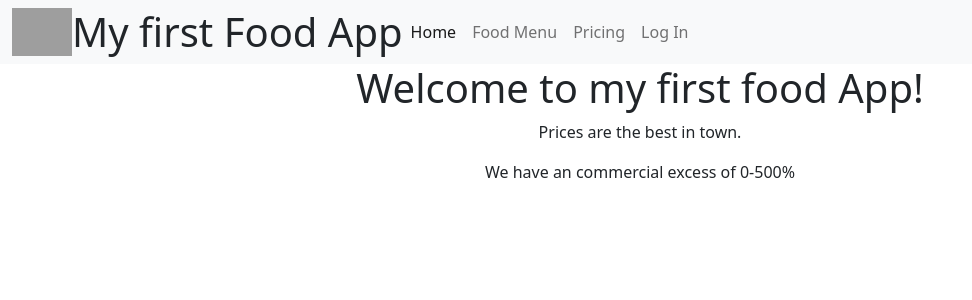
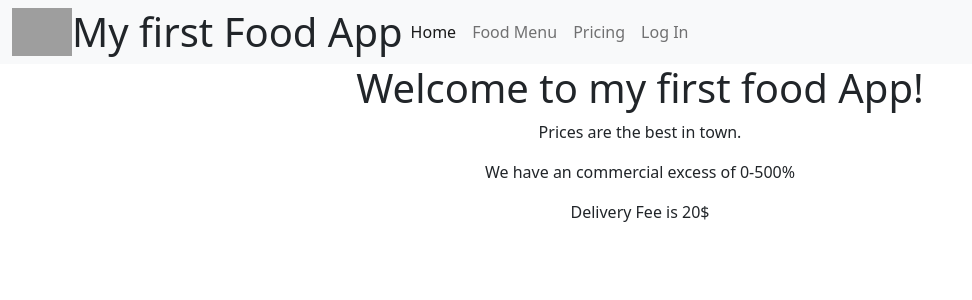
Before and after one commit to horatiubran/food-app, a React (Create React App) app: page /pricing in a window 1280 px wide. Shown: the top 300 px of the page, without its empty margins (0-972 px from the left). Built offline with nearby package versions, Linux system fonts and the light colour scheme; grey boxes are pictures that could not be loaded.

Commit message:
exercising commits

```diff
--- a/src/components/pricing/index.js
+++ b/src/components/pricing/index.js
@@ -2,5 +2,6 @@ export const Pricing = () => {
     return <div>
         <p>Prices are the best in town.</p>
         <p>We have an commercial excess of 0-500%</p>
+        <p>Delivery Fee is 20$</p>
     </div>
 }
```
